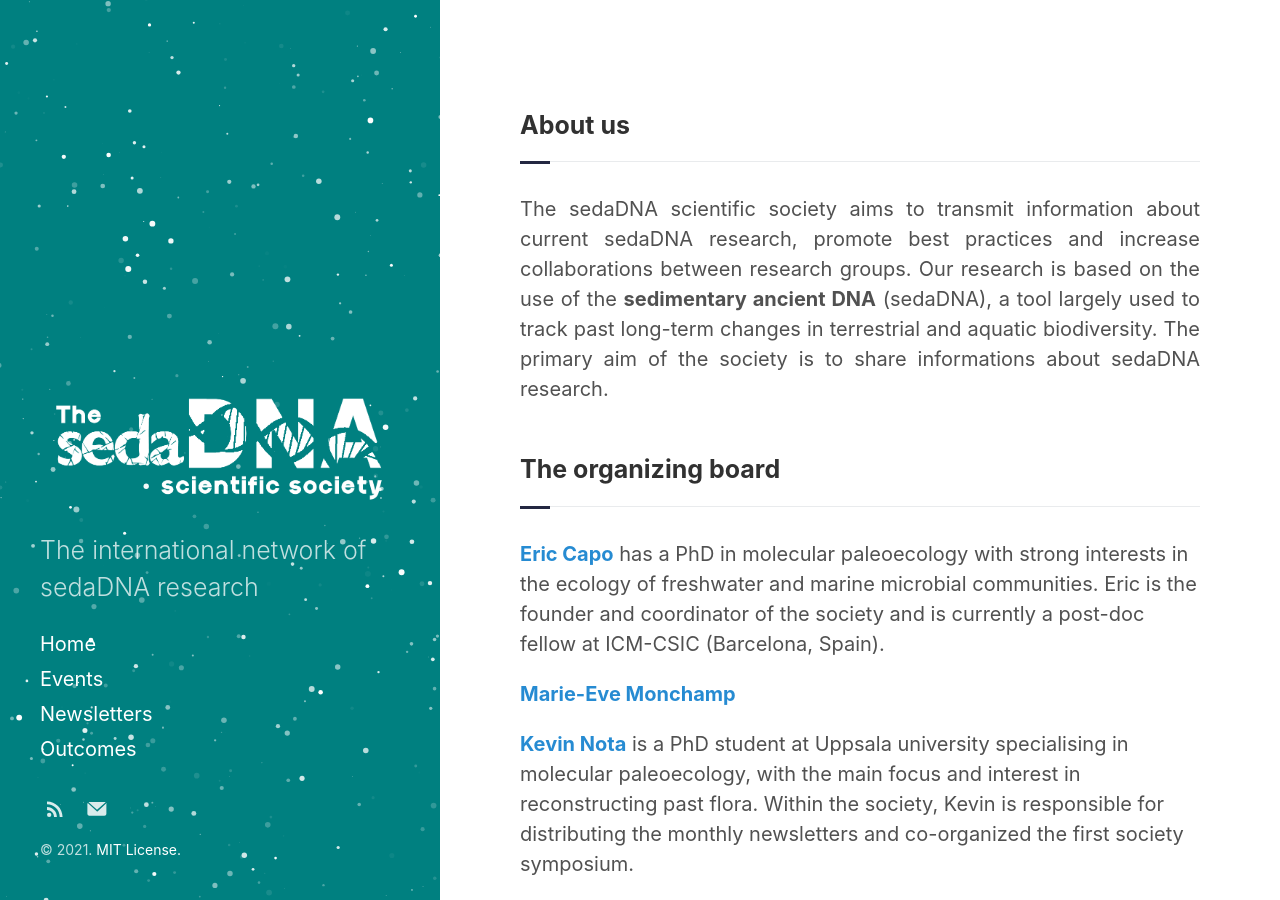
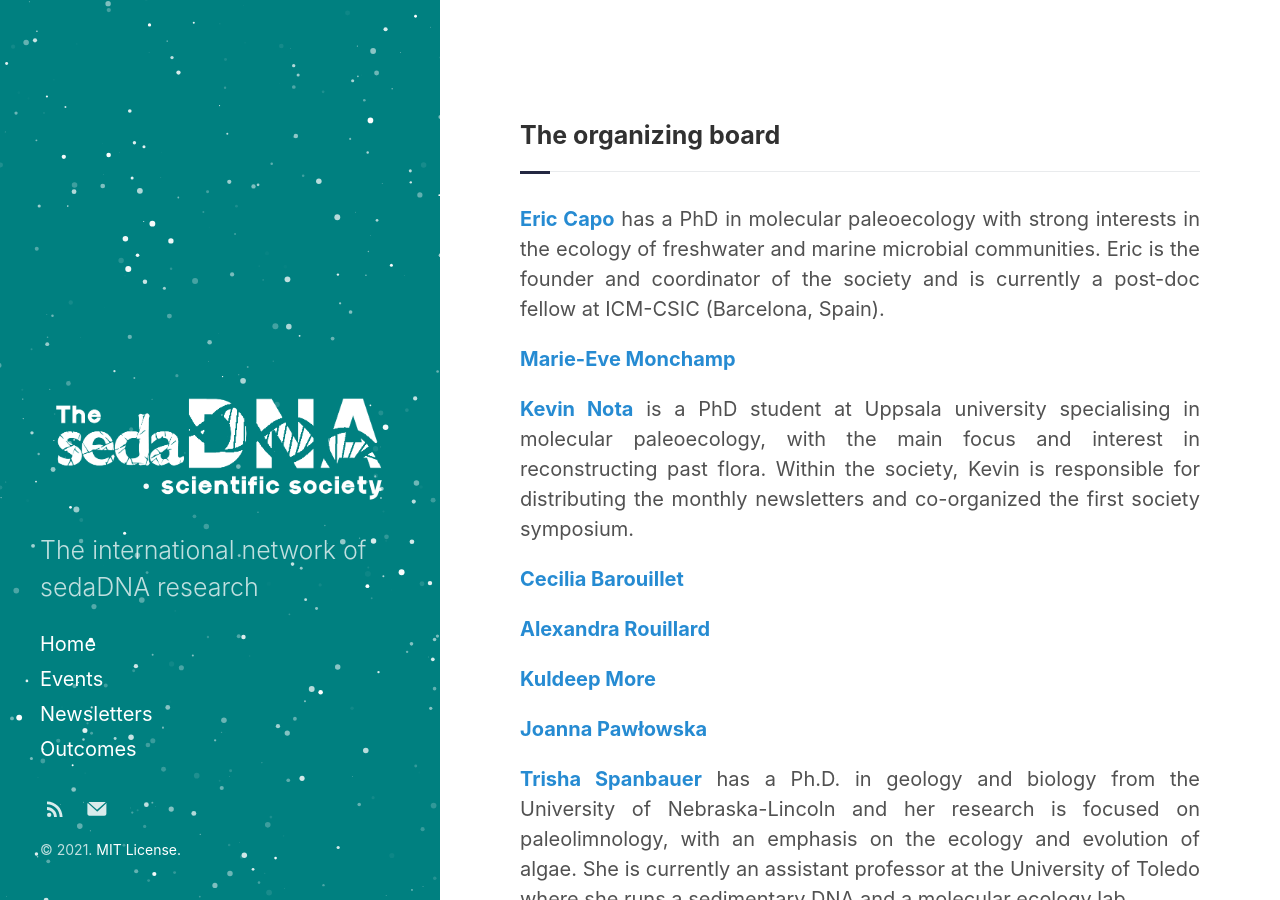
Before and after one commit to sedadna/sedadna.github.io, a Jekyll site: the page built from category/board.md, in a window 1280 px wide and 900 px high. Built offline with Jekyll 4.4.1, drawn with Linux system fonts in a browser that asks for light colours.

Commit message:
Update board.md

```diff
--- a/category/board.md
+++ b/category/board.md
@@ -1,19 +1,10 @@
 ---
-layout: default
+layout: category
 Title: Our board
-sidebar_link: true
 ---
 
 <div class="intro">
-<h3 class="section-title underline">About us</h3>
-<p>The sedaDNA scientific society aims to transmit information about current sedaDNA research, promote best practices and increase collaborations between research groups. Our research is based on the use of the <b>sedimentary ancient DNA</b> (sedaDNA), a tool largely used to track past long-term changes in terrestrial and aquatic biodiversity.  The primary aim of the society is to share informations about sedaDNA research.</p>
-</div>
-
-<div class="section organizing board">
 <h3 class="section-title underline">The organizing board</h3>
-</div>
-
-<div class="section">
 <div class="section Eric">
 <p> <a href="https://ercapo.wixsite.com/sedadna-society/ericcapo" target="_blank"><b>Eric Capo</b></a> has a PhD in molecular paleoecology with  strong interests in the ecology of freshwater and marine microbial communities. Eric is the founder and coordinator of the society and is currently a post-doc fellow at ICM-CSIC (Barcelona, Spain).</p>
 </div>
@@ -45,7 +36,6 @@ sidebar_link: true
 <div class="section Trisha">
 <p>  <a href="https://www.trishaspanbauer.com/" target="_blank"><b>Trisha Spanbauer</b></a> has a Ph.D. in geology and biology from the University of Nebraska-Lincoln and her research is focused on paleolimnology, with an emphasis on the ecology and evolution of algae. She is currently an assistant professor at the University of Toledo where she runs a sedimentary DNA and a molecular ecology lab. </p>
 </div>
-
 </div>
 
 <div class="section advisory board">
```
